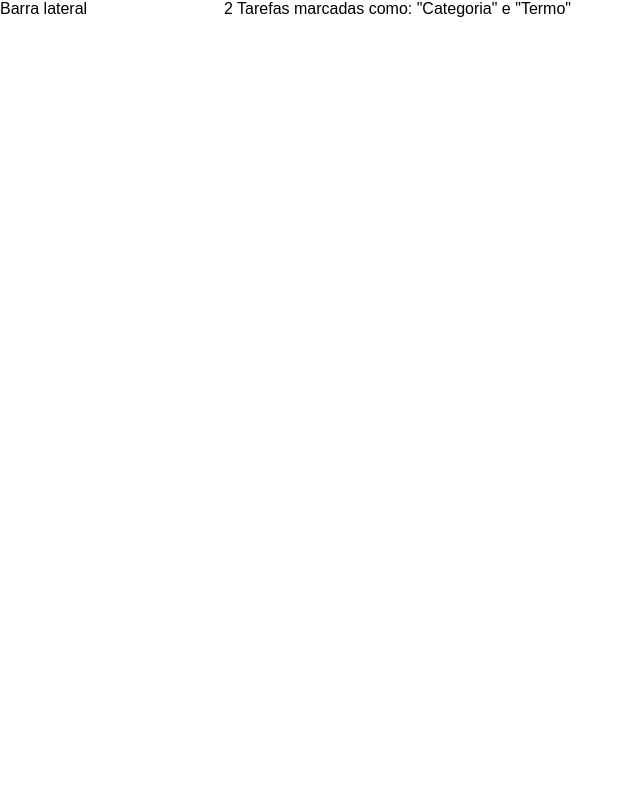
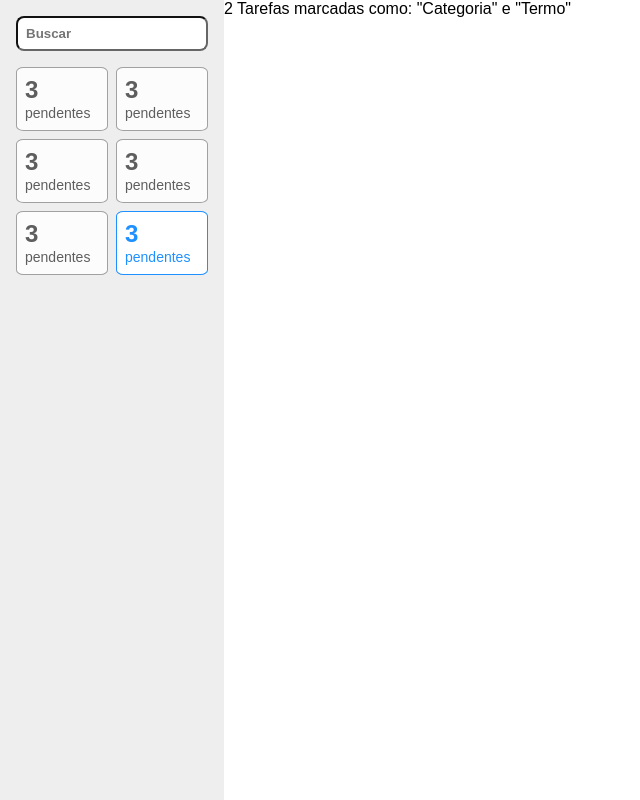
Before and after one commit to AndersonCostaDev01/ToDoListRedux, a React (Create React App) app: page / in a window 1280 px wide. Shown: the whole page, without its empty margins (0-640 px from the left). Built offline with nearby package versions, Linux system fonts and the light colour scheme.

Commit message:
Estilizasão da barra lateral

```diff
--- a/src/App.tsx
+++ b/src/App.tsx
@@ -1,5 +1,5 @@
 import BarraLateral from './containers/BarraLateral'
-import ListaDeTarefas from './containers/BarraLateral/ListaDeTarefas'
+import ListaDeTarefas from './containers/ListaDeTarefas'
 import EstiloGlobal, { Container } from './styles'
 
 function App() {
--- /dev/null
+++ b/src/components/FiltroCard/indes.tsx
@@ -0,0 +1,15 @@
+import * as S from './styles'
+
+export type props = {
+  ativo?: boolean
+}
+
+const FiltroCard = (props: props) => {
+  return (
+    <S.Card ativo={props.ativo}>
+      <S.Contador>3</S.Contador> <S.Label>pendentes</S.Label>
+    </S.Card>
+  )
+}
+
+export default FiltroCard
--- /dev/null
+++ b/src/components/FiltroCard/styles.ts
@@ -0,0 +1,37 @@
+import styled from 'styled-components' // Importa o módulo styled-components para criar componentes com estilos encapsulados
+import { props } from './indes' // Importa a tipagem 'props' do arquivo './indes'
+
+/*
+  Cria um componente 'Card' com estilos condicionais, usando a tipagem 'props' para validar as propriedades recebidas.
+  O estilo é baseado no valor da propriedade 'ativo', aplicando estilos diferentes dependendo se 'ativo' é verdadeiro ou falso.
+*/
+export const Card = styled.div<props>`
+  padding: 8px; /* Espaçamento interno do componente */
+  border: 1px solid ${(props) => (props.ativo ? '#1e90ff' : '#a1a1a1')}; /* Cor da borda muda conforme 'ativo' */
+  background-color: ${(props) =>
+    props.ativo ? '#fff' : '#fcfcfc'}; /* Cor de fundo muda conforme 'ativo' */
+  color: ${(props) =>
+    props.ativo
+      ? '#1e90ff'
+      : '#5e5e5e'}; /* Cor do texto muda conforme 'ativo' */
+  border-radius: 8%; /* Arredondamento dos cantos */
+  cursor: pointer; /* Exibe o cursor de ponteiro ao passar o mouse sobre o componente */
+`
+
+/*
+  Cria um componente 'Contador' que representa um contador estilizado.
+  Este componente exibe o texto em negrito e com um tamanho de fonte grande.
+*/
+export const Contador = styled.span`
+  font-weight: bold; /* Define o texto como negrito */
+  font-size: 24px; /* Define o tamanho da fonte */
+  display: block; /* Define o elemento como bloco para que ocupe toda a largura */
+`
+
+/*
+  Cria um componente 'Label' que representa uma legenda ou rótulo estilizado.
+  Este componente exibe o texto com um tamanho de fonte menor.
+*/
+export const Label = styled.span`
+  font-size: 14px; /* Define o tamanho da fonte */
+`
--- a/src/containers/BarraLateral/index.tsx
+++ b/src/containers/BarraLateral/index.tsx
@@ -1,8 +1,21 @@
+/** Importação do componente FiltroCard */
+import FiltroCard from '../../components/FiltroCard/indes'
+/** Importação dos estilos */
+import * as S from './styles'
+
 const BarraLateral = () => {
   return (
-    <aside>
-      <p>Barra lateral</p>
-    </aside>
+    <S.Aside>
+      <S.Input type="text" placeholder="Buscar" />
+      <S.Filtros>
+        <FiltroCard />
+        <FiltroCard />
+        <FiltroCard />
+        <FiltroCard />
+        <FiltroCard />
+        <FiltroCard ativo />
+      </S.Filtros>
+    </S.Aside>
   )
 }
 
--- /dev/null
+++ b/src/containers/BarraLateral/styles.ts
@@ -0,0 +1,23 @@
+import styled from 'styled-components'
+
+export const Aside = styled.aside`
+  padding: 16px;
+  background-color: #eee;
+  height: 100vh;
+`
+export const Filtros = styled.div`
+  display: grid;
+  grid-template-columns: 1fr 1fr;
+  gap: 8px;
+  margin-top: 16px;
+`
+
+export const Input = styled.input`
+  padding: 8px;
+  background-color: #fff;
+  border-radius: 8px;
+  font-weight: bold;
+  color: #666;
+  border-color: #666;
+  width: 100%;
+`
```
Also changed, not shown: src/containers/ListaDeTarefas/index.tsx (renamed from src/containers/BarraLateral/ListaDeTarefas/index.tsx).
